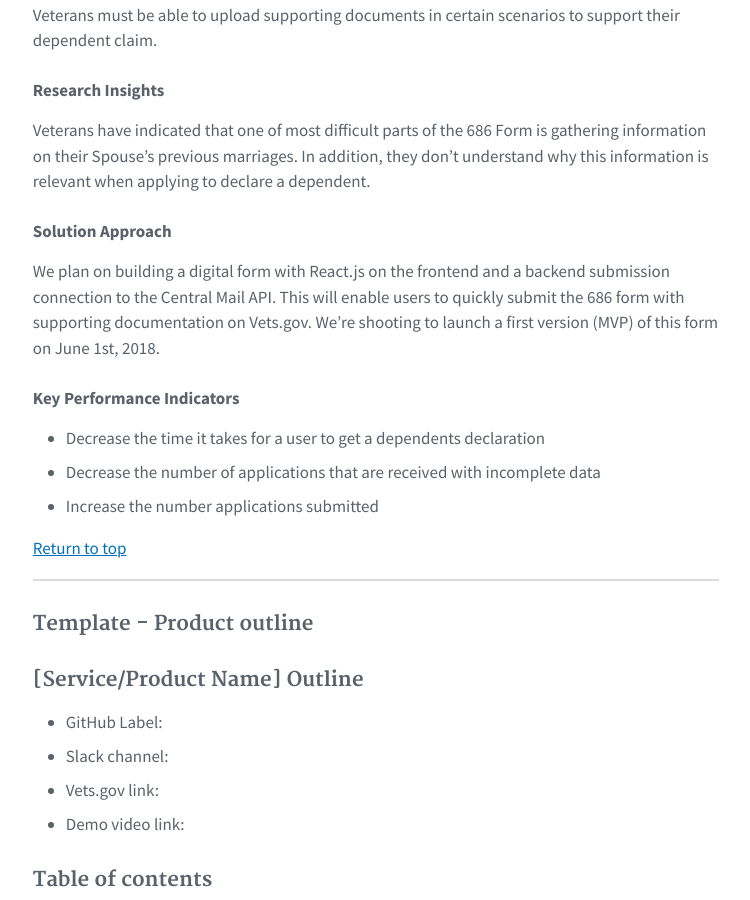
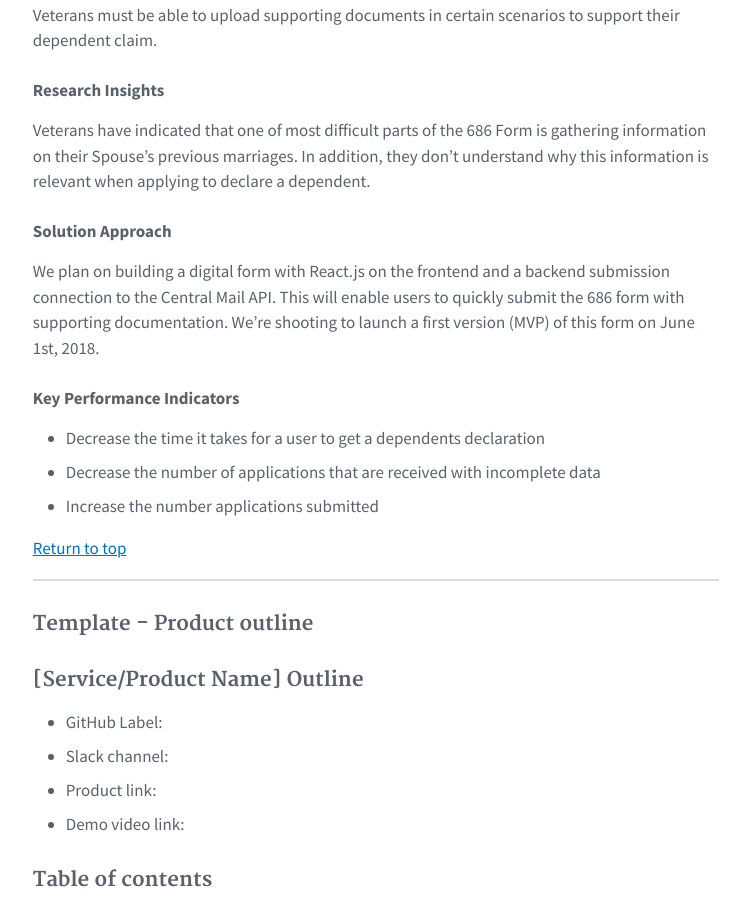
Before and after one commit to department-of-veterans-affairs/va-digital-service-handbook, a Jekyll site: the page built from _pages/resources/more/product-outline.md, in a window 1280 px wide and 900 px high, scrolled down 1012 px. Shown: the whole window, without its empty margins (368-1118 px from the left). Built offline with Jekyll 4.4.1, drawn with Linux system fonts in a browser that asks for light colours; nearby versions of some CDN libraries.

Commit message:
Update image metadata and prod outline template

```diff
--- a/_includes/meta.html
+++ b/_includes/meta.html
@@ -3,7 +3,7 @@
 <meta name="HandheldFriendly" content="True">
 <meta name="MobileOptimized" content="320">
 <meta name="viewport" content="width=device-width, initial-scale=1.0">
-<meta content="Vets.gov" property="og:site_name">
+<meta content="VA Digital Service Handbook" property="og:site_name">
 <meta content="website" property="og:type">
 
 <!-- Twitter Card -->
--- a/_pages/resources/more/product-outline.md
+++ b/_pages/resources/more/product-outline.md
@@ -49,7 +49,7 @@ Veterans must be able to upload supporting documents in certain scenarios to sup
 Veterans have indicated that one of most difficult parts of the 686 Form is gathering information on their Spouse's previous marriages. In addition, they don't understand why this information is relevant when applying to declare a dependent.
 
 #### Solution Approach
-We plan on building a digital form with React.js on the frontend and a backend submission connection to the Central Mail API. This will enable users to quickly submit the 686 form with supporting documentation on Vets.gov. We're shooting to launch a first version (MVP) of this form on June 1st, 2018.
+We plan on building a digital form with React.js on the frontend and a backend submission connection to the Central Mail API. This will enable users to quickly submit the 686 form with supporting documentation. We're shooting to launch a first version (MVP) of this form on June 1st, 2018.
 
 #### Key Performance Indicators
 - Decrease the time it takes for a user to get a dependents declaration
@@ -67,7 +67,7 @@ We plan on building a digital form with React.js on the frontend and a backend s
 ### [Service/Product Name] Outline
 * GitHub Label:
 * Slack channel:
-* Vets.gov link:
+* Product link:
 * Demo video link:
 
 ### Table of contents
```
